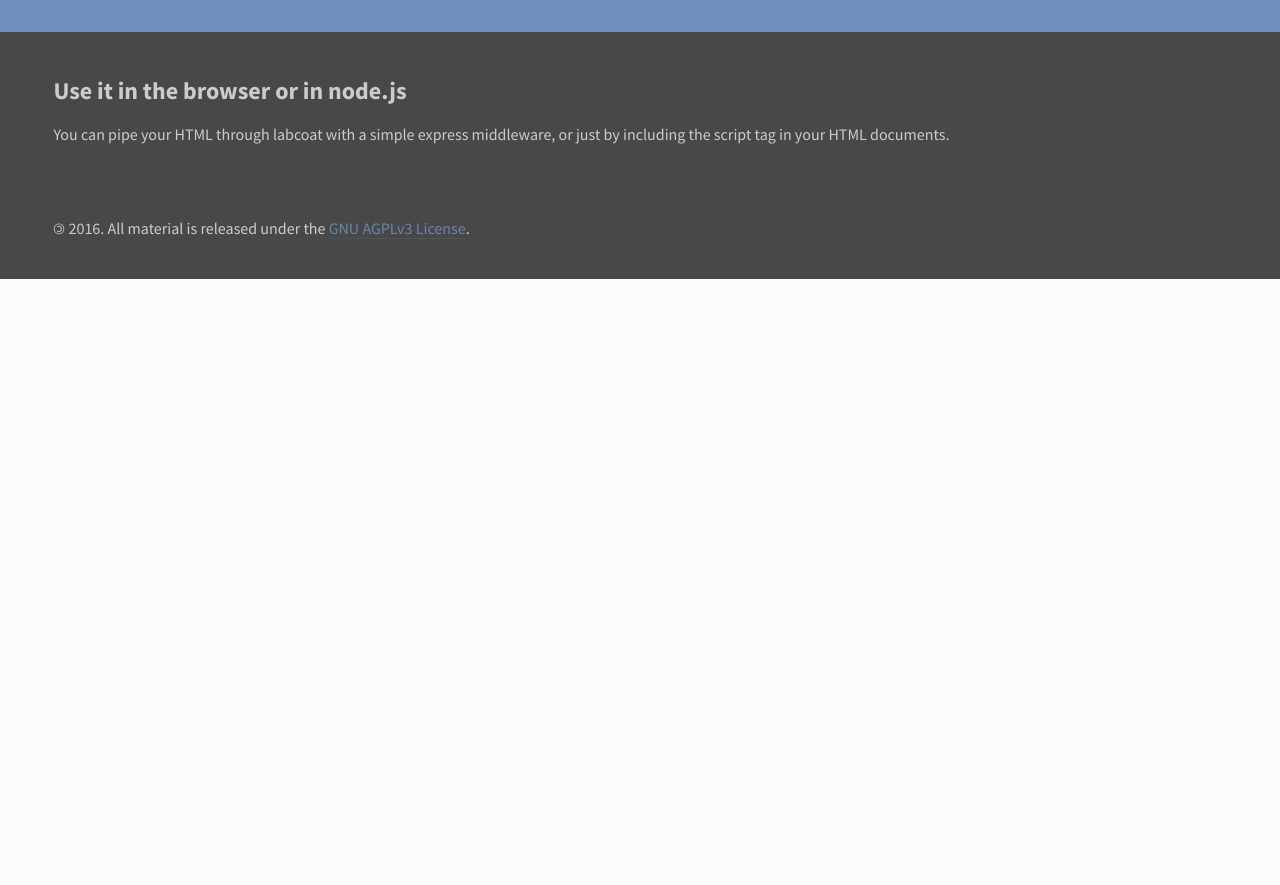
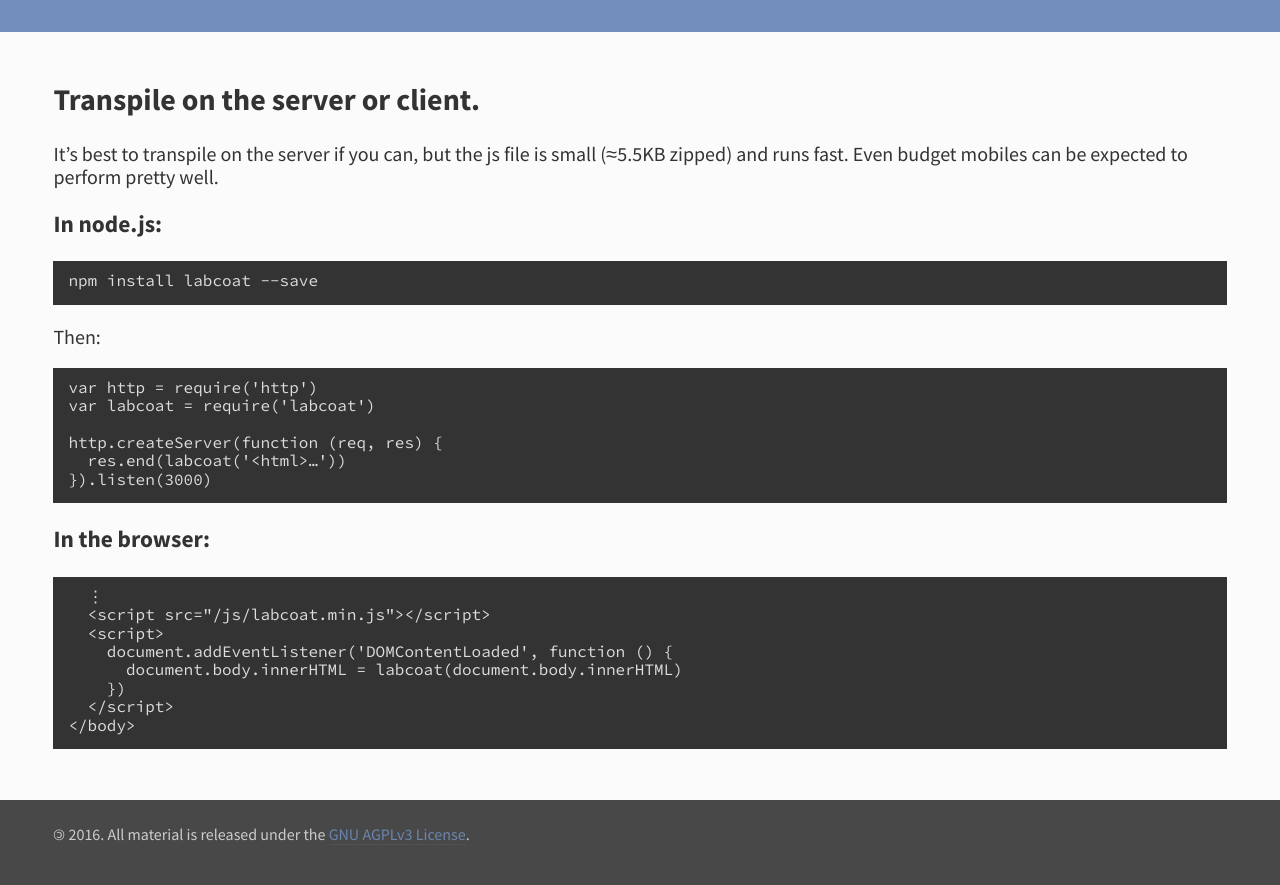
Before and after one commit to weathergard/labcoat, a plain HTML site: page index.html in a window 1280 px wide. Shown: the part 1815-2700 px from the top of the page. Before the commit the page ends 2094 px from the top, so only its background shows below. Drawn offline with nearby package versions, Linux system fonts and the light colour scheme; a script that the page names is missing.

Commit message:
Added basic use examples.

```diff
--- a/css/style.css
+++ b/css/style.css
@@ -19,6 +19,13 @@ h1 {
 
 pre, code {
   font-family: 'Source Code Pro', monospace;
+}
+
+#basic-guide pre {
+  background: #333;
+  color: #ddd;
+  padding: 10px 15px 15px;
+  font-size: 16px;
 }
 
 header{
--- a/index.html
+++ b/index.html
@@ -8,7 +8,7 @@
 </head>
 <body>
   <header>
-    <img id="logo" src="img/logotype.png">
+    <a href="index.html"><img id="logo" src="img/logotype.png"></a>
     <nav>
       <a href="https://github.com/weathergard/labcoat">Contribute</a>
       <a href="https://github.com/weathergard/labcoat/issues">Support</a>
@@ -37,25 +37,29 @@
 <!-- ======================================================================= -->
 <textarea class="editor" spellcheck="false"><diagram fsa>
   <img src="https://placehold.it/650x100">
-  <diagcaption>Text in here</diagcaption>
+  <diagcaption>Write a caption.</diagcaption>
 </diagram>
 
-Cf. Fig. <diag fsa/> above (<citation chomsky57/>).<endnote>Notes are linked.</endnote>
+<p>Refer to figure <diag fsa/>.</p>
+
+<p>Make an end note.<endnote>Notes are linked.</endnote></p>
+
+<p>Cite a source (<citation chomsky57/>).</p>
 
 <h4>Notes</h4>
 <endnotes/>
 
 <h4>References</h4>
 <bibliography>
-[{
-  id: "chomsky57",
+
+  { id: "chomsky57",
     type: "book",
     author: "Chomsky, Noam",
     year: "1957",
     title: "Syntactic Structures",
     publisher: "Mouton",
-  location: "New York"
-}]
+    location: "New York" }
+
 </bibliography></textarea>
 <!-- ======================================================================= -->
 
@@ -107,12 +111,41 @@ Cf. Fig. <diag fsa/> above (<citation chomsky57/>).<endnote>Notes are linked.</e
     </div>
   </section>
 
-  <section id="footer">
-    <h2>Use it in the browser or in node.js</h2>
+  <section id="basic-guide" class="white">
+    <div class="container">
+      <h2>Transpile on the server or client.</h2>
       <p>
-      You can pipe your HTML through labcoat with a simple express middleware,
-      or just by including the script tag in your HTML documents.
+        It&#8217;s best to transpile on the server if you can, but the js file
+        is small (&approx;5.5KB zipped) and runs fast. Even budget mobiles
+        can be expected to perform pretty well.
       </p>
+      <h3>In node.js:</h3>
+<pre>
+npm install labcoat --save
+</pre>
+
+      <p>Then:</p>
+<pre>
+var http = require('http')
+var labcoat = require('labcoat')
+
+http.createServer(function (req, res) {
+  res.end(labcoat('&lt;html>&hellip;'))
+}).listen(3000)
+</pre>
+
+      <h3>In the browser:</h3>
+<pre>
+  &vellip;
+  &lt;script src="/js/labcoat.min.js">&lt;/script>
+  &lt;script>
+    document.addEventListener('DOMContentLoaded', function () {
+      document.body.innerHTML = labcoat(document.body.innerHTML)
+    })
+  &lt;/script>
+&lt;/body>
+</pre>
+    </div>
   </section>
 
   <section id="footer">
```
Also changed, not shown: about.html (+1 -1 lines). Lines whose indentation alone changed are shown as unchanged.
